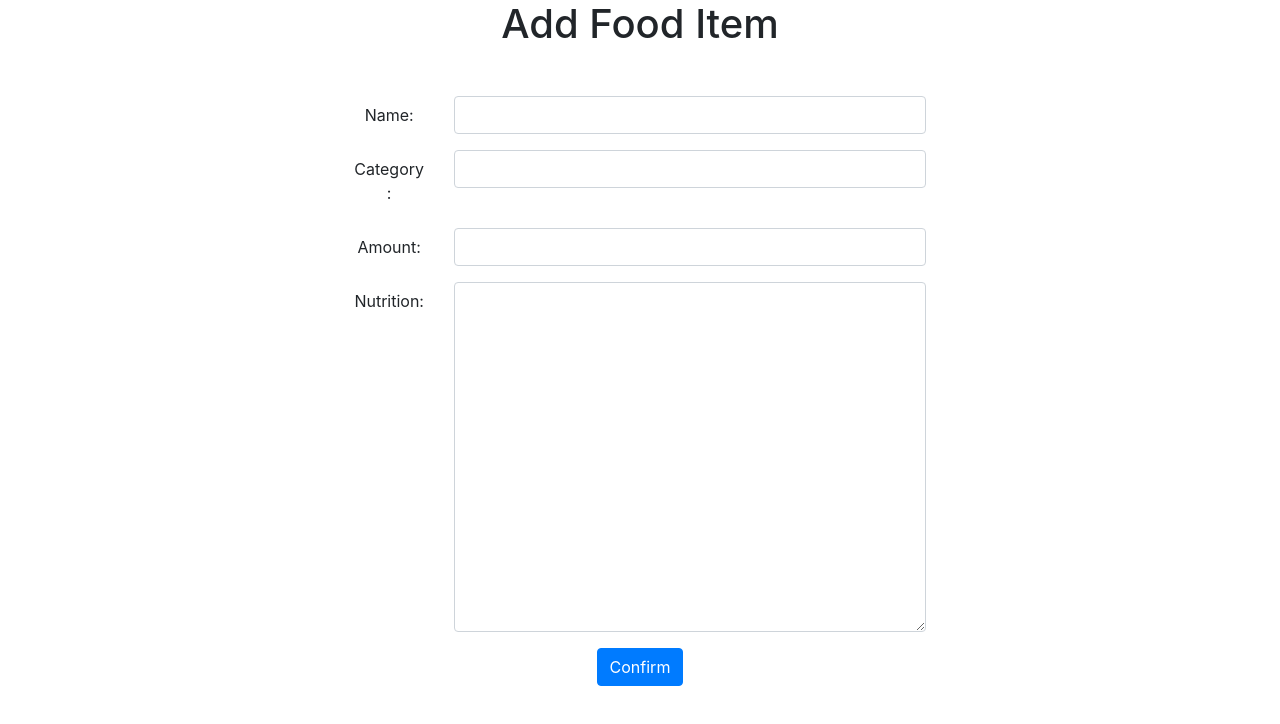
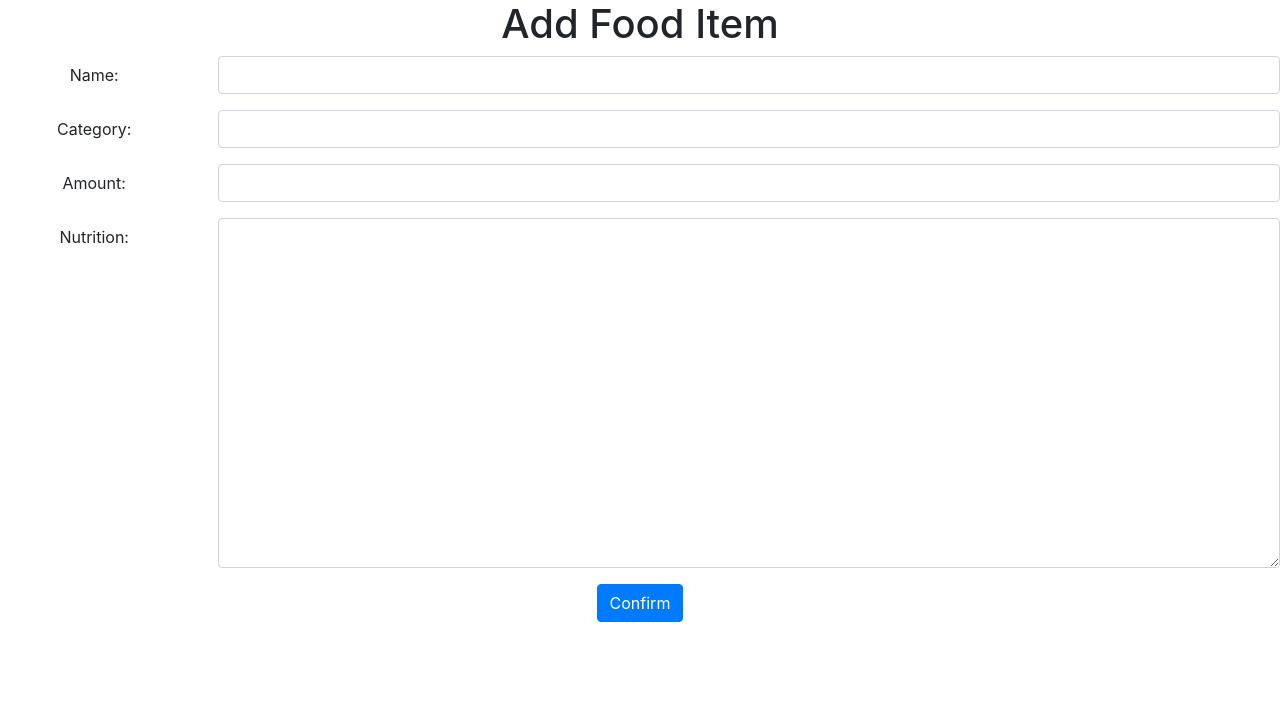
Before and after one commit to alexhickey09/cs326-final-chi, a plain HTML site: page dc-add.html in a window 1280 px wide. Drawn offline with nearby package versions, Linux system fonts and the light colour scheme.

Commit message:
got rid of styles

```diff
--- a/dc-add.html
+++ b/dc-add.html
@@ -9,9 +9,9 @@
 </head>
 <body>
     <div class="DC">
-        <div class="card text-center mx-auto border-0" style="width: 36rem;" >
+        <div class="card text-center mx-auto border-0 wdth"  >
             <h1>Add Food Item</h1>
-            <form style="margin: 40px 2px;">
+            <form class = "formm">
                 <div class="form-group row ">
                     <label for="name" class="col-sm-2 col-form-label">Name:</label>
                     <div class="col-sm-10">
```
